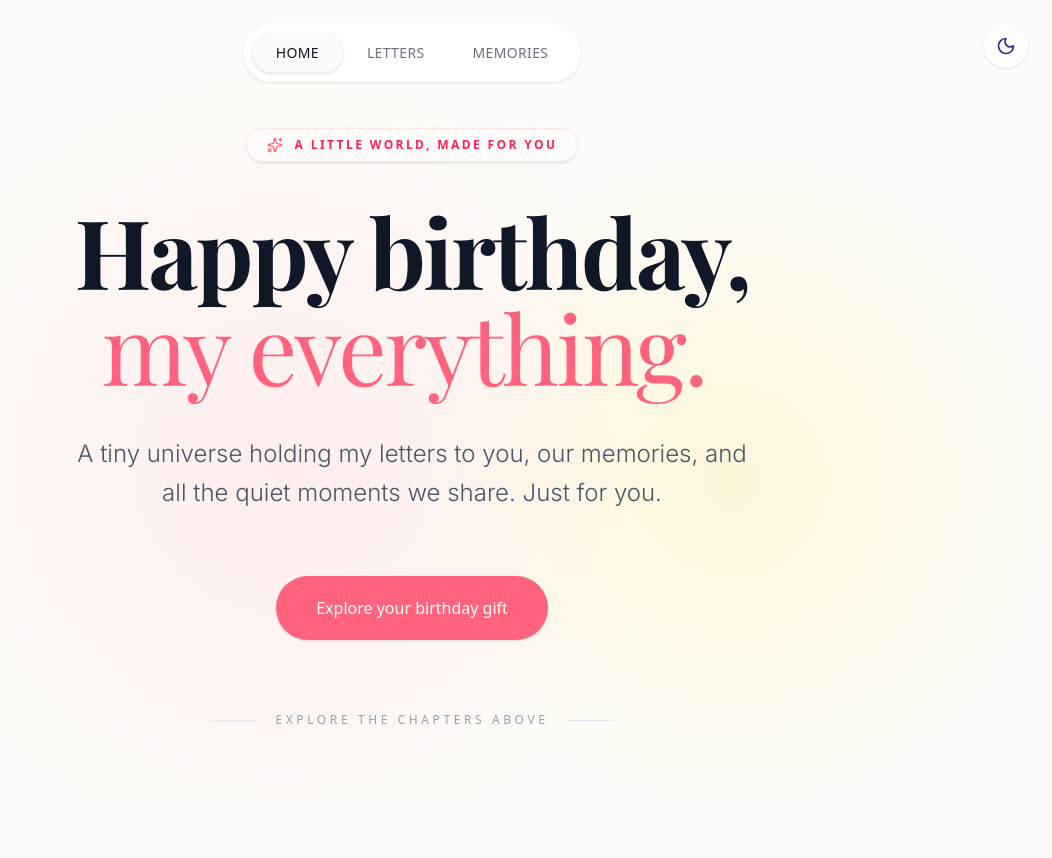
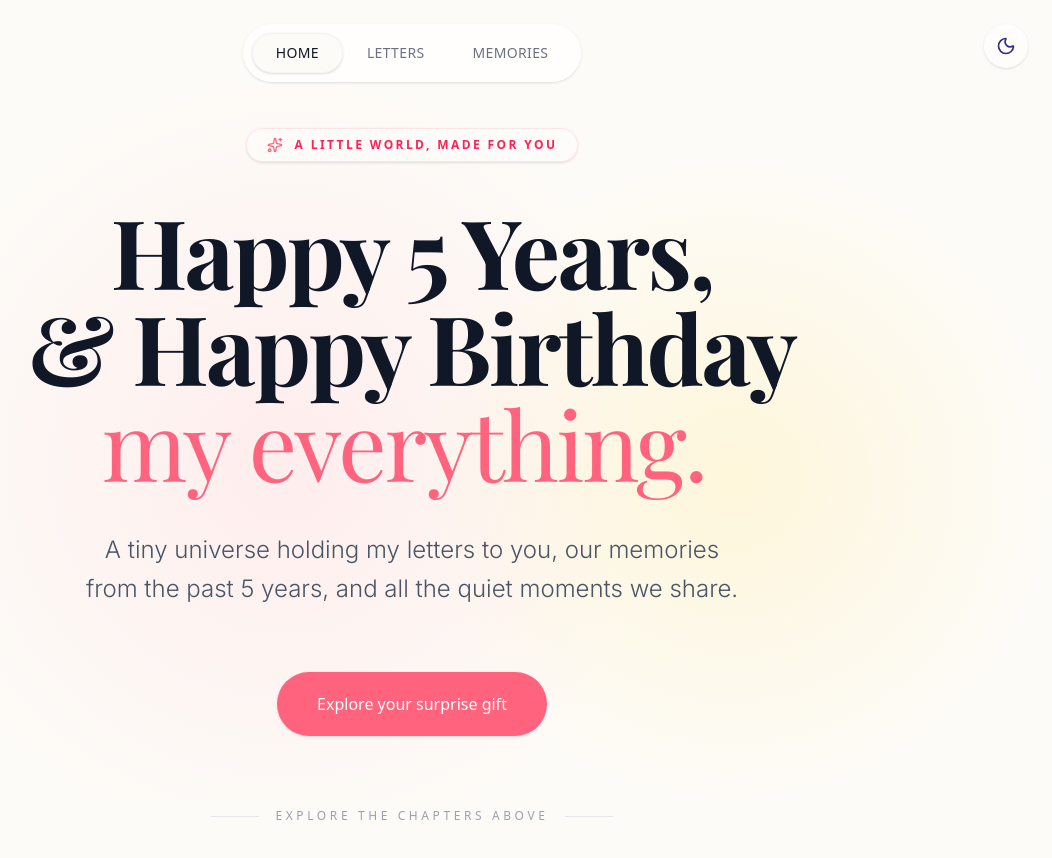
Before and after one commit to zaidh-mech/birthday-website, a Next.js app: page / in a window 1280 px wide. Shown: the top 858 px of the page, without its empty margins (228-1280 px from the left). Before the commit the page ends 824 px from the top, so only its background shows below. Built offline with nearby package versions, Linux system fonts and the light colour scheme; a web font is replaced by a local one.

Commit message:
feat: re-theme website to celebrate 5 year anniversary alongside birthday

```diff
--- a/src/app/gift/GiftInteractive.tsx
+++ b/src/app/gift/GiftInteractive.tsx
@@ -179,9 +179,14 @@ export default function GiftInteractive() {
 
           {step === 0 && (
             <motion.div key="step0" variants={variants} initial="initial" animate="animate" exit="exit" className="text-center space-y-8 w-full px-4">
-              <h2 className="font-serif text-3xl md:text-5xl font-bold text-gray-900 dark:text-gray-100">
-                May I take you out on a date with me?
-              </h2>
+              <div className="space-y-4">
+                <p className="text-rose-400 dark:text-purple-300 font-semibold text-sm sm:text-base uppercase tracking-[0.2em]">
+                  To celebrate our 5 Years & Your Birthday
+                </p>
+                <h2 className="font-serif text-3xl md:text-5xl font-bold text-gray-900 dark:text-gray-100">
+                  May I take you out on a date with me?
+                </h2>
+              </div>
               <div className="flex flex-col sm:flex-row items-center justify-center gap-4 sm:gap-6">
                 <button onClick={handleYes} className="w-full sm:w-auto px-10 py-4 bg-rose-400 text-white rounded-full font-medium hover:bg-rose-500 hover:scale-105 transition-all shadow-md">
                   Yes!
--- a/src/app/gift/page.tsx
+++ b/src/app/gift/page.tsx
@@ -1,7 +1,7 @@
 import GiftInteractive from './GiftInteractive'
 
 export const metadata = {
-  title: 'Your Birthday Gift',
+  title: 'Your Surprise Gift',
   description: 'A special surprise just for you.',
 }
 
--- a/src/app/layout.tsx
+++ b/src/app/layout.tsx
@@ -11,8 +11,8 @@ const playfair = Playfair_Display({ subsets: ["latin"], variable: "--font-playfa
 const dancingScript = Dancing_Script({ subsets: ["latin"], variable: "--font-dancing" });
 
 export const metadata: Metadata = {
-  title: "A little birthday universe",
-  description: "Letters, memories and little moments, just for you.",
+  title: "5 Years & Happy Birthday",
+  description: "Letters, memories, and 5 beautiful years of moments, just for you.",
 };
 
 export default function RootLayout({
--- a/src/app/page.tsx
+++ b/src/app/page.tsx
@@ -37,12 +37,13 @@ export default function Home() {
         </motion.div>
 
         <motion.h1 variants={itemVars} className="font-serif text-5xl md:text-7xl lg:text-8xl font-bold tracking-tight leading-none transition-colors duration-1000 text-gray-900 dark:text-gray-100">
-          Happy birthday,<br />
+          Happy 5 Years,<br />
+          & Happy Birthday <br />
           <span className="font-dancing font-normal pr-4 transition-colors duration-1000 text-rose-400 dark:text-purple-300">my everything.</span>
         </motion.h1>
 
         <motion.p variants={itemVars} className="font-sans text-xl md:text-2xl leading-relaxed font-light max-w-2xl mx-auto transition-colors duration-1000 text-gray-600 dark:text-gray-300">
-          A tiny universe holding my letters to you, our memories, and all the quiet moments we share. Just for you.
+          A tiny universe holding my letters to you, our memories from the past 5 years, and all the quiet moments we share.
         </motion.p>
 
         <motion.div variants={itemVars} className="pt-6">
@@ -50,7 +51,7 @@ export default function Home() {
             href="/gift"
             className="inline-block px-10 py-5 text-white rounded-full font-medium transition-all shadow-sm hover:shadow-md hover:-translate-y-1 duration-700 bg-rose-400 hover:bg-rose-500 dark:bg-purple-500/80 dark:hover:bg-purple-500 dark:backdrop-blur-md dark:shadow-purple-500/20"
           >
-            Explore your birthday gift
+            Explore your surprise gift
           </Link>
         </motion.div>
 
--- a/src/data/initialData.ts
+++ b/src/data/initialData.ts
@@ -17,10 +17,10 @@ export interface Memory {
 export const initialLetters: Letter[] = [
   {
     id: 'letter-1',
-    title: 'Happy Birthday, My Favorite Person',
-    occasion: 'Birthday Wishes',
+    title: 'Happy 5 Years & Happy Birthday, My Love',
+    occasion: 'Anniversary & Birthday',
     date: new Date().toISOString(),
-    content: `Happy Birthday! 🎈\n\nI wanted to create something special, a little corner of the world that exists just for you. Every moment we spend together makes life brighter and warmer.\n\nThank you for being yourself, for your laughter, and for all the little everyday adventures. I hope this year brings you as much happiness, peace, and excitement as you bring to everyone around you.\n\nWith all my love, always.`
+    content: `Happy 5 Years & Happy Birthday! 🎉\n\nI wanted to create something special, a little corner of the world that exists just for you. Every moment of the past 5 years we have spent together has made life brighter and warmer.\n\nThank you for being yourself, for your laughter, and for all the little everyday adventures over these 5 beautiful years. I hope this year brings you as much happiness, peace, and excitement as you bring to everyone around you.\n\nWith all my love, always.`
   },
   {
     id: 'letter-2',
```
